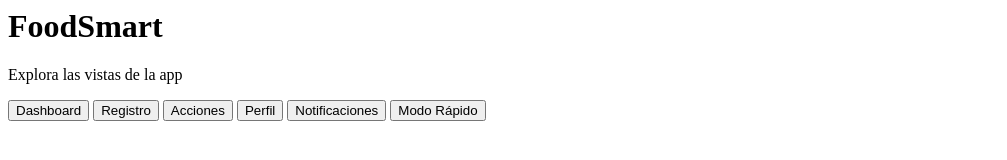
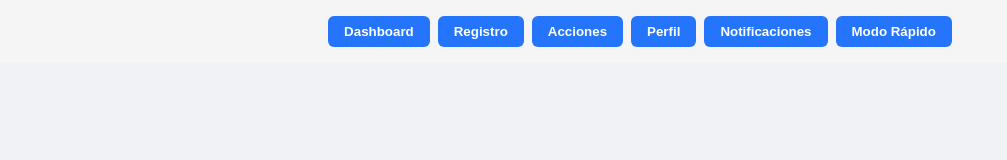
Before and after one commit to ramnoah/foodsmart-web, a plain HTML site: page index.html in a window 1280 px wide. Shown: the whole page, without its empty margins (0-1007 px from the left). Drawn offline with Linux system fonts and the light colour scheme.

Commit message:
changes smartfood 4

```diff
--- a/index.html
+++ b/index.html
@@ -1,8 +1,11 @@
 <body>
-    <header>
-      <h1>FoodSmart</h1>
-      <p>Explora las vistas de la app</p>
-    </header>
+    <head>
+        <meta charset="UTF-8" />
+        <meta name="viewport" content="width=device-width, initial-scale=1.0"/>
+        <title>FoodSmart</title>
+        <link rel="stylesheet" href="styles.css" />
+      </head>
+
 
     <nav>
       <button onclick="loadView('dashboard')">Dashboard</button>
```
